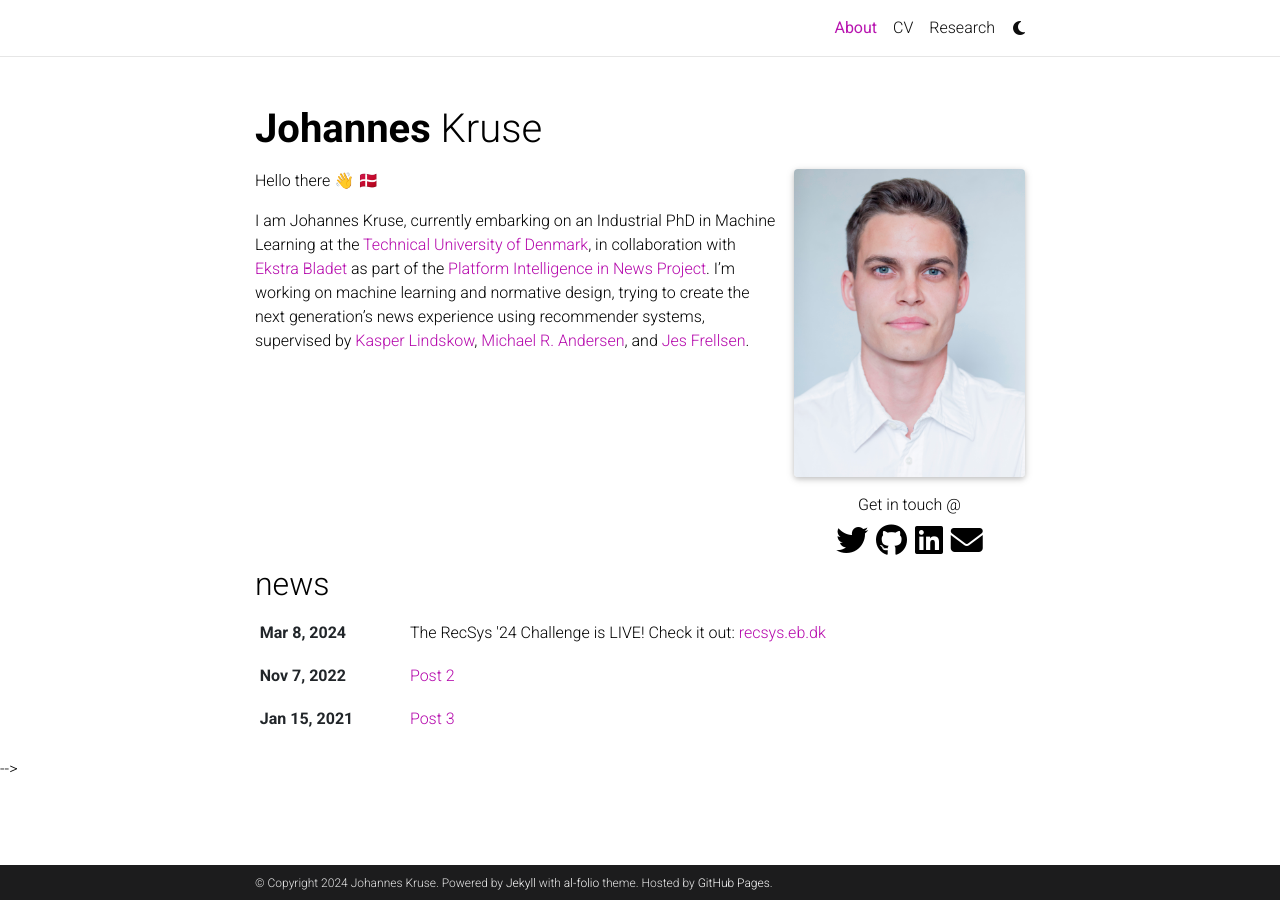
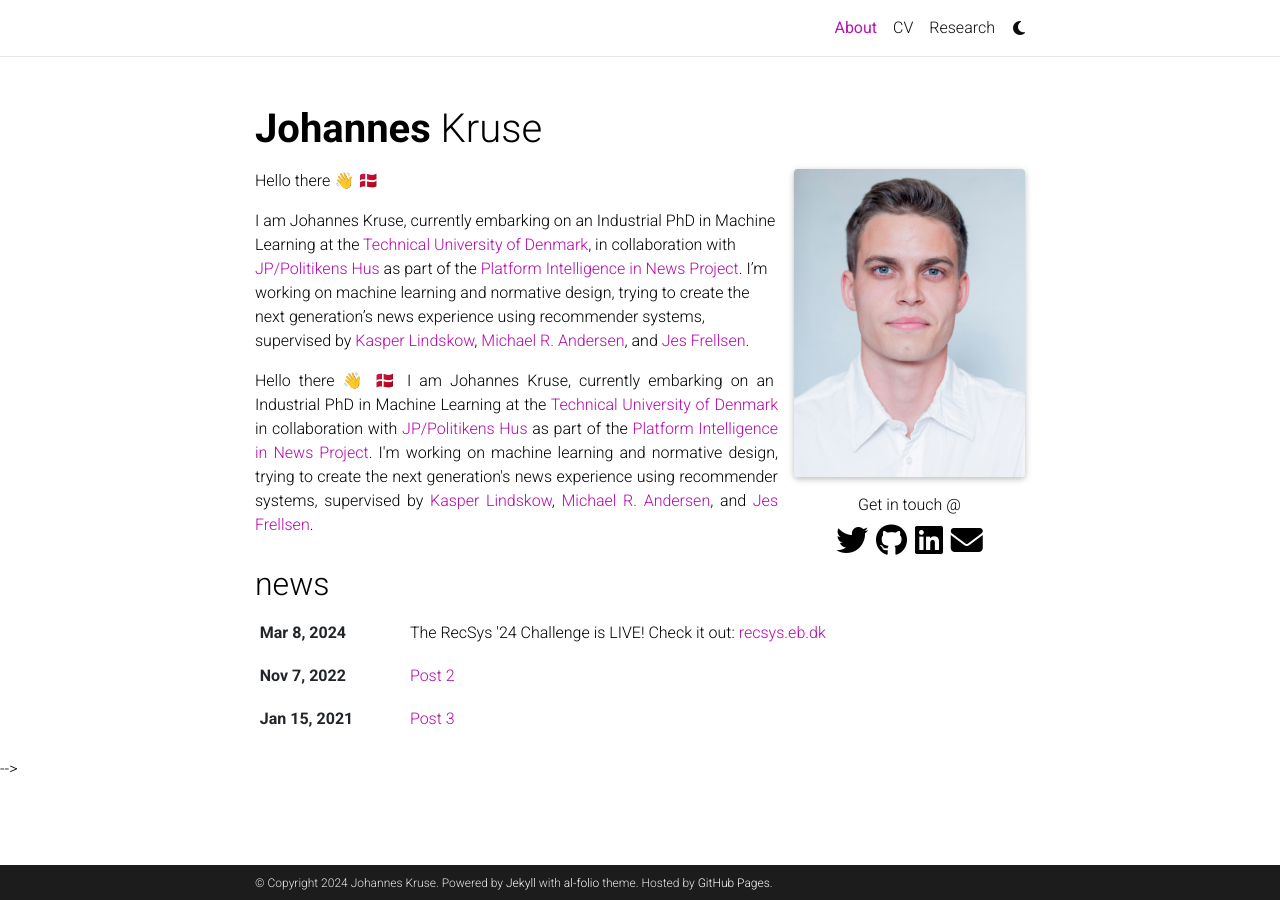
Before and after one commit to johanneskruse/johanneskruse.github.io, a Jekyll site: the page built from _pages/0_about.md, in a window 1280 px wide. Built offline with Jekyll 4.4.1, drawn with Linux system fonts in a browser that asks for light colours; full-size pictures stand in for the smaller copies a plugin makes; comment, search, counter and statistics services are not loaded; a style sheet for code colours, icons or effects is not loaded.

Commit message:
check hmtl

```diff
--- a/_pages/0_about.md
+++ b/_pages/0_about.md
@@ -24,13 +24,22 @@ TODO:
 Hello there 👋 🇩🇰
 
 I am Johannes Kruse, currently embarking on an Industrial PhD in Machine Learning at the
-[Technical University of Denmark](https://www.dtu.dk/english/), in collaboration with [Ekstra Bladet](https://ekstrabladet.dk/) as part of the [Platform Intelligence in News Project](https://www.cbs.dk/en/research/cbs-research-projects/research-projects-overview/e3092958-c64c-46f8-94db-36c92bd0b5ed).
+[Technical University of Denmark](https://www.dtu.dk/english/), in collaboration with [JP/Politikens Hus](https://jppol.dk/en/) as part of the [Platform Intelligence in News Project](https://www.cbs.dk/en/research/cbs-research-projects/research-projects-overview/e3092958-c64c-46f8-94db-36c92bd0b5ed).
 I'm working on machine learning and normative design, trying to create the next generation's news experience using recommender systems, supervised by
 [Kasper Lindskow](https://www.linkedin.com/in/kasper-lindskow-6bb2089/?originalSubdomain=dk),
 [Michael R. Andersen](https://scholar.google.dk/citations?user=cOrfSmIAAAAJ&hl=en), and
 [Jes Frellsen](https://frellsen.org/).
 
-<!-- <p class="justify-text">
+<p class="justify-text">
+Hello there 👋 🇩🇰
+
 I am Johannes Kruse, currently embarking on an Industrial PhD in Machine Learning at the
-<a href="https://ekstrabladet.dk/" target="_blank">Ekstra Bladet</a>.
-</p> -->
+<a href="https://www.dtu.dk/english/" target="_blank">Technical University of Denmark</a>
+in collaboration with <a href="https://jppol.dk/en/" target="_blank">JP/Politikens Hus</a>
+as part of the
+<a href="https://www.cbs.dk/en/research/cbs-research-projects/research-projects-overview/e3092958-c64c-46f8-94db-36c92bd0b5ed" target="_blank">Platform Intelligence in News Project</a>.
+I'm working on machine learning and normative design, trying to create the next generation's news experience using recommender systems, supervised by
+<a href="https://www.linkedin.com/in/kasper-lindskow-6bb2089/?originalSubdomain=dk" target="_blank">Kasper Lindskow</a>,
+<a href="https://scholar.google.dk/citations?user=cOrfSmIAAAAJ&hl=en" target="_blank">Michael R. Andersen</a>, and
+<a href="https://frellsen.org/" target="_blank">Jes Frellsen</a>.
+</p>
```
